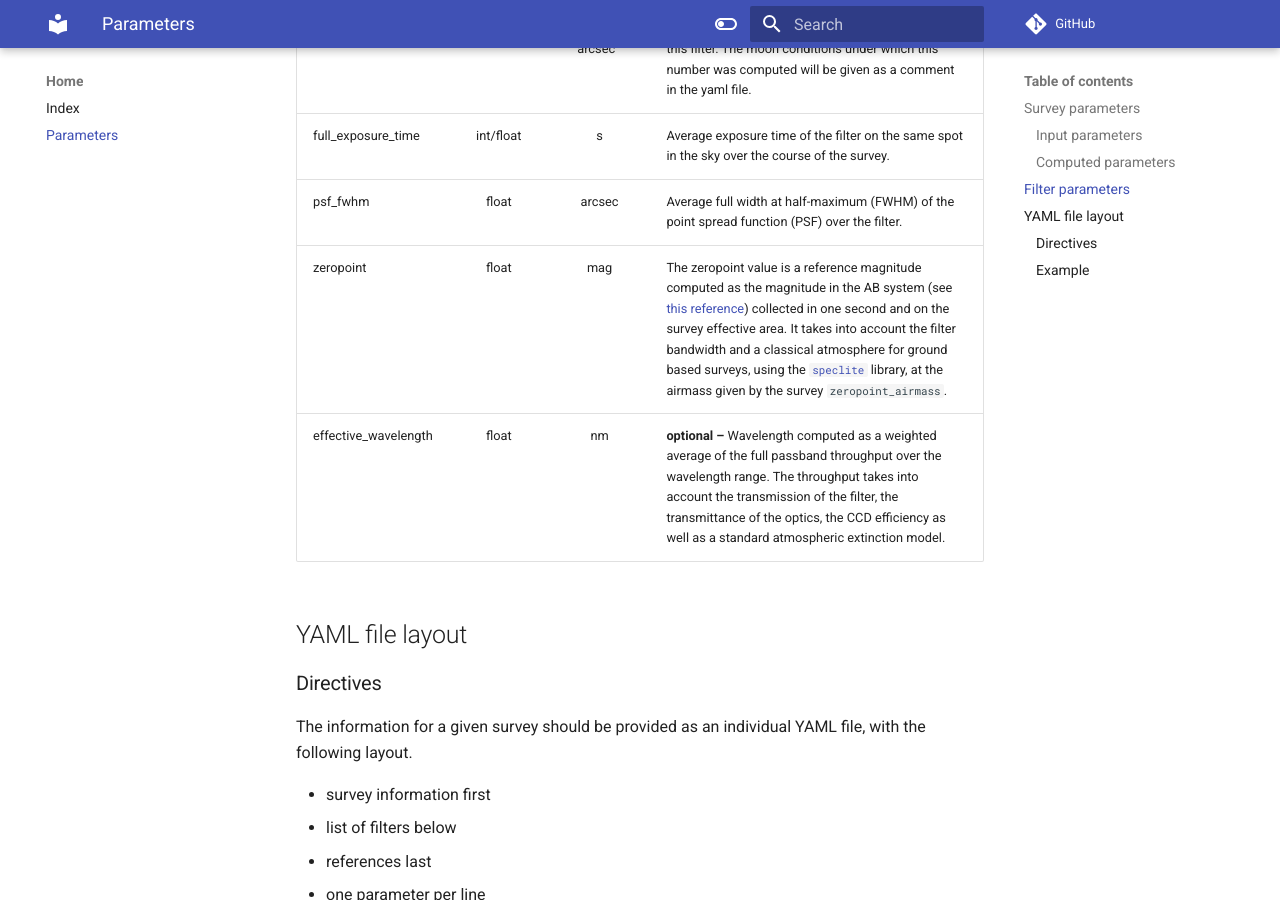
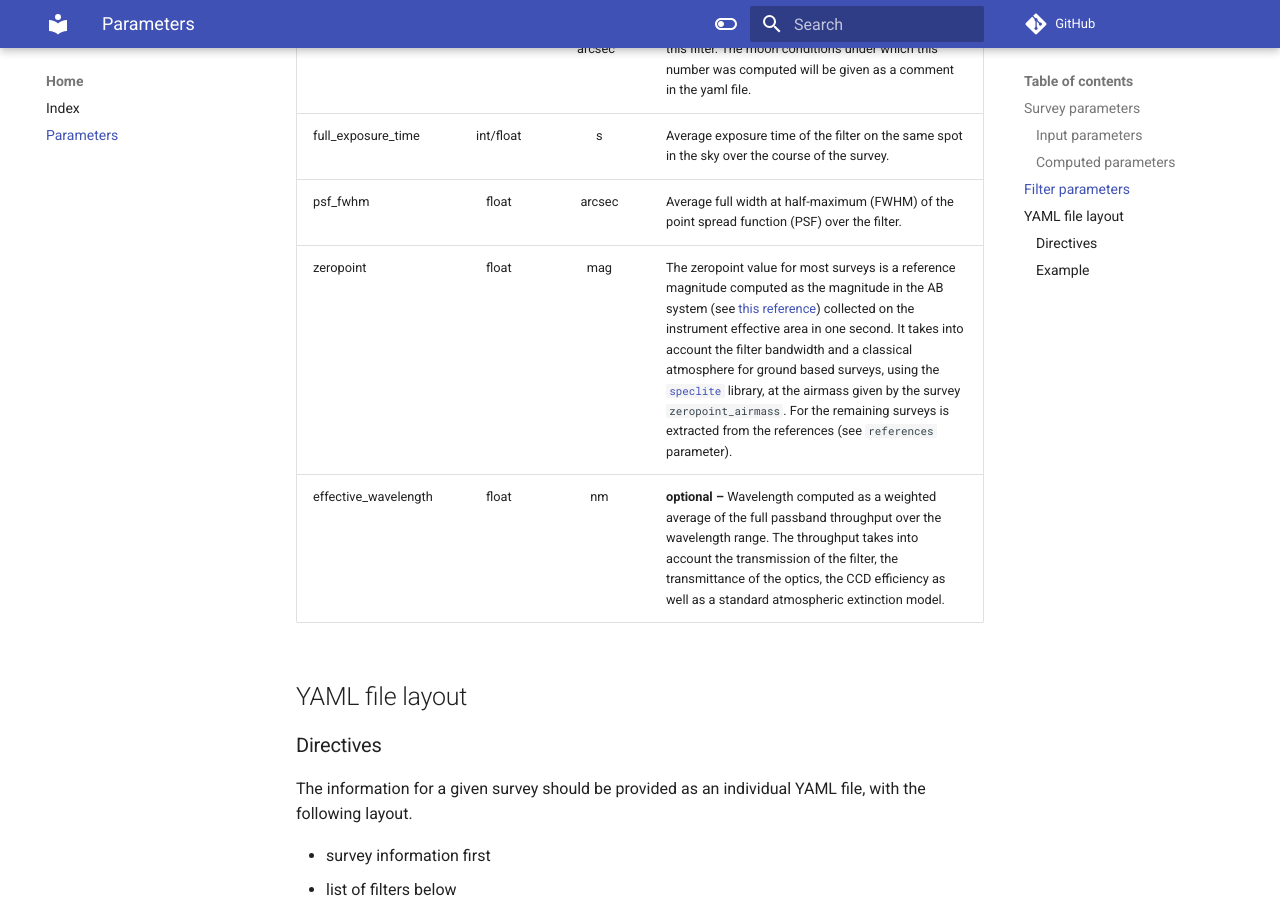
Before and after one commit to LSSTDESC/surveycodex, an MkDocs documentation site: the page built from docs/parameters.md, in a window 1280 px wide and 900 px high, scrolled down 1880 px. Built offline with MkDocs 1.6.1 and Material for MkDocs 9.7.7, drawn with Linux system fonts in a browser that asks for light colours; comment, search, counter and statistics services are not loaded.

Commit message:
Add clarification

```diff
--- a/docs/parameters.md
+++ b/docs/parameters.md
@@ -40,7 +40,7 @@ The following parameters are required in the YAML file describing any filter of
 | sky_brightness       |   float   | mag / arcsec^2^ | Average sky brightness computed for the survey and this filter. The moon conditions under which this number was computed will be given as a comment in the yaml file.                                                                                                                         |
 | full_exposure_time   | int/float |        s        | Average exposure time of the filter on the same spot in the sky over the course of the survey.                                                                                                                                                                                                |
 | psf_fwhm             |   float   |     arcsec      | Average full width at half-maximum (FWHM) of the point spread function (PSF) over the filter.                                                                                                                                                                                                 |
-| zeropoint            |   float   |       mag       | The zeropoint value is a reference magnitude computed as the magnitude in the AB system (see [this reference][abmag_ref]) collected in one second and on the survey effective area. It takes into account the filter bandwidth and a classical atmosphere for ground based surveys, using the [`speclite`][speclite] library, at the airmass given by the survey `zeropoint_airmass`.                           |
+| zeropoint            |   float   |       mag       | The zeropoint value for most surveys is a reference magnitude computed as the magnitude in the AB system (see [this reference][abmag_ref]) collected on the instrument effective area in one second. It takes into account the filter bandwidth and a classical atmosphere for ground based surveys, using the [`speclite`][speclite] library, at the airmass given by the survey `zeropoint_airmass`. For the remaining surveys is extracted from the references (see `references` parameter).                          |
 | effective_wavelength |   float   |       nm        | **optional –** Wavelength computed as a weighted average of the full passband throughput over the wavelength range. The throughput takes into account the transmission of the filter, the transmittance of the optics, the CCD efficiency as well as a standard atmospheric extinction model. |
 
 [speclite]: https://github.com/desihub/speclite
```
